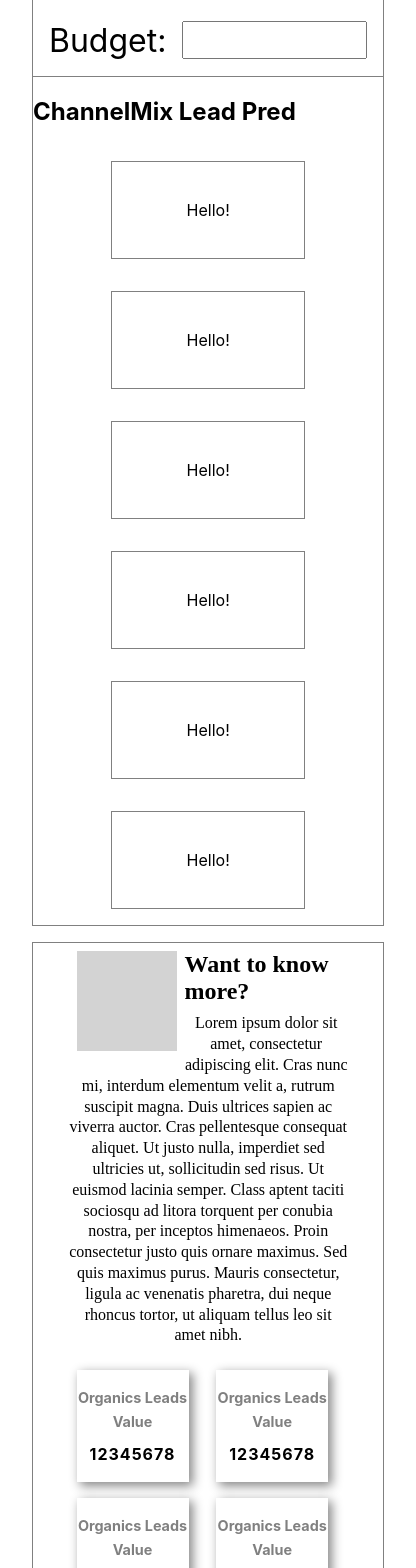
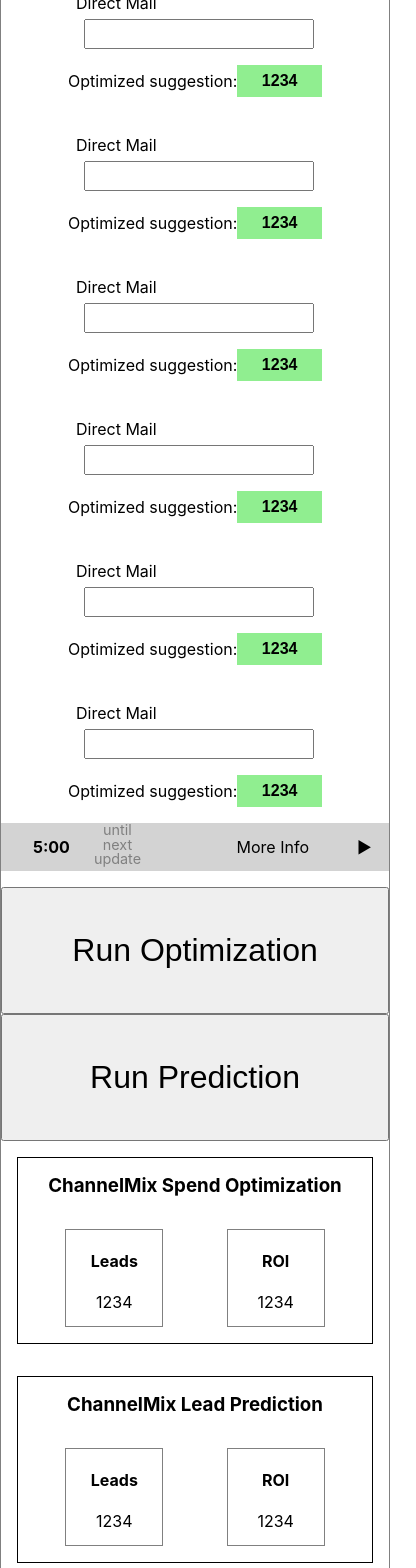
Before and after one commit to lucianofedericoolmedo/templateReactCharts, a React (Create React App) app: page / in a window 390 px wide. Shown: the part 320-1888 px from the top of the page, 416 px wide, since content can reach past the window. Built offline with nearby package versions, Linux system fonts and the light colour scheme.

Commit message:
finished 95% of the page's skeleton, fully mobile responsive

```diff
--- a/src/pages/optimizationAndPrediction/OptimizationAndPrediction.js
+++ b/src/pages/optimizationAndPrediction/OptimizationAndPrediction.js
@@ -7,23 +7,104 @@
     <div className="channel-spend-optimization-and-prediction-page">
       <div className="optimization-and-prediction">
         <div className="optimization-and-prediction-header">
-          LOGO AND DATEPICKER GO HERE
+          <h1>LOGO</h1>
+          <div className="datepicker-form">
+            <label for="cars">Forecast Dates</label>
+            <select name="cars" id="cars">
+              <option value="volvo">Volvo</option>
+              <option value="saab">Saab</option>
+              <option value="mercedes">Mercedes</option>
+              <option value="audi">Audi</option>
+            </select>
+            <p className="next-quarter">1234 - 5678</p>
+            <input type="date" />
+          </div>
         </div>
         <div className="budget-input">
           <label for="budget">Budget:</label>
           <input type="number" id="budget" name="budget" />
         </div>
-        <div className="channelmix-lead-pred">
+        <section className="channelmix-lead-pred">
           <h2>ChannelMix Lead Pred</h2>
           <div className="input-card-list">
-            <div className="input-card">Hello!</div>
-            <div className="input-card">Hello!</div>
-            <div className="input-card">Hello!</div>
-            <div className="input-card">Hello!</div>
-            <div className="input-card">Hello!</div>
-            <div className="input-card">Hello!</div>
+            <div className="input-card">
+              <label for="direct-mail">Direct Mail</label>
+              <input type="number" id="direct-mail" name="direct-mail" />
+              <p>Optimized suggestion:</p>
+              <button>1234</button>
+            </div>
+            <div className="input-card">
+              <label for="direct-mail2">Direct Mail</label>
+              <input type="number" id="direct-mail2" name="direct-mail2" />
+              <p>Optimized suggestion:</p>
+              <button>1234</button>
+            </div>
+            <div className="input-card">
+              <label for="direct-mail3">Direct Mail</label>
+              <input type="number" id="direct-mail3" name="direct-mail3" />
+              <p>Optimized suggestion:</p>
+              <button>1234</button>
+            </div>
+            <div className="input-card">
+              <label for="direct-mail4">Direct Mail</label>
+              <input type="number" id="direct-mail4" name="direct-mail4" />
+              <p>Optimized suggestion:</p>
+              <button>1234</button>
+            </div>
+            <div className="input-card">
+              <label for="direct-mail5">Direct Mail</label>
+              <input type="number" id="direct-mail5" name="direct-mail5" />
+              <p>Optimized suggestion:</p>
+              <button>1234</button>
+            </div>
+            <div className="input-card">
+              <label for="direct-mail6">Direct Mail</label>
+              <input type="number" id="direct-mail6" name="direct-mail6" />
+              <p>Optimized suggestion:</p>
+              <button>1234</button>
+            </div>
           </div>
-        </div>
+          <details className="prediction-and-optimization-details">
+            <summary>
+              <p className="timer">5:00</p>
+              <p className="timer-description">until next update</p>
+              <p className="more-info-summary">More Info</p>
+            </summary>
+            <p className="prediction-and-optimization-info">
+              Epcot is a theme park at Walt Disney World Resort featuring
+              exciting attractions, international pavilions, award-winning
+              fireworks and seasonal special events.
+            </p>
+          </details>
+          <div className="prediction-buttons">
+            <button>Run Optimization</button>
+            <button>Run Prediction</button>
+          </div>
+          <div className="predictions">
+            <div className="spend-optimization">
+              <h3>ChannelMix Spend Optimization</h3>
+              <div className="leads">
+                <h4>Leads</h4>
+                <p>1234</p>
+              </div>
+              <div className="roi">
+                <h4>ROI</h4>
+                <p>1234</p>
+              </div>
+            </div>
+            <div className="lead-prediction">
+              <h3>ChannelMix Lead Prediction</h3>
+              <div className="leads">
+                <h4>Leads</h4>
+                <p>1234</p>
+              </div>
+              <div className="roi">
+                <h4>ROI</h4>
+                <p>1234</p>
+              </div>
+            </div>
+          </div>
+        </section>
       </div>
       <WantToKnowMore />
     </div>
--- a/src/pages/optimizationAndPrediction/OptimizationAndPrediction.scss
+++ b/src/pages/optimizationAndPrediction/OptimizationAndPrediction.scss
@@ -1,15 +1,14 @@
 .channel-spend-optimization-and-prediction-page {
-  max-width: 100vw;
-  max-height: 93vh;
-  padding: 1rem 2rem;
+  //add padding here if you need some space to the sides
   .optimization-and-prediction {
     border: 1px solid grey;
     margin-bottom: 1rem;
     .optimization-and-prediction-header {
       width: 100%;
-      line-height: 5rem;
-      font-size: 3rem;
-      text-align: center;
+      display: flex;
+      justify-content: space-between;
+      align-items: center;
+      flex-wrap: wrap;
       border-bottom: 1px solid grey;
       margin-bottom: 1rem;
     }
@@ -35,26 +34,144 @@
     .channelmix-lead-pred {
       h2 {
         width: 100%;
+        text-align: center;
       }
       .input-card-list {
-        // display: grid;
-        // grid-template-columns: repeat(auto-fit, minmax(24rem, 1fr));
         display: flex;
         flex-wrap: wrap;
         justify-content: space-evenly;
         align-items: center;
         .input-card {
-          flex-grow: 1;
+          min-width: fit-content;
+          margin: 1rem;
+          display: grid;
+          grid-template-areas: "title title" "input input" "text button";
+          grid-template-columns: 2fr 1fr;
+          label {
+            grid-area: title;
+            height: 2rem;
+            line-height: 2rem;
+            padding-left: 0.5rem;
+            overflow: hidden;
+            width: 100%;
+          }
+          input {
+            grid-area: input;
+            height: 1.5rem;
+            margin: 0 0.5rem 1rem 1rem;
+          }
+          p {
+            grid-area: text;
+            text-align: center;
+            height: 2rem;
+            line-height: 2rem;
+          }
+          button {
+            grid-area: button;
+            border-radius: 0;
+            background-color: lightgreen;
+            border: 0;
+            font-weight: bold;
+            font-size: 1rem;
+            &:active {
+              background-color: green;
+            }
+          }
+        }
+      }
+      .prediction-buttons {
+        width: 100%;
+        display: grid;
+        grid-template-columns: repeat(auto-fit, minmax(17rem, 1fr));
+        button {
+          height: 15vh;
+          font-size: 2rem;
           min-width: 12rem;
-          max-width: 40vw;
+        }
+      }
+      .predictions {
+        width: 100%;
+        display: grid;
+        grid-template-columns: repeat(auto-fit, minmax(17rem, 1fr));
+        .lead-prediction,
+        .spend-optimization {
+          margin: 1rem;
+          border: 1px solid black;
+          display: flex;
+          justify-content: space-evenly;
+          align-items: center;
+          flex-wrap: wrap;
+          h3 {
+            padding: 1rem;
+            margin: 0;
+            text-align: center;
+            width: 100%;
+          }
+          .leads,
+          .roi {
+            width: 6rem;
+            height: 6rem;
+            text-align: center;
+            border: 1px solid grey;
+            margin: 1rem;
+          }
+        }
+      }
+      .prediction-and-optimization-details {
+        width: 100%;
+        background-color: lightgrey;
+        margin-bottom: 1rem;
+        cursor: pointer;
+        summary {
+          height: 3rem;
+          line-height: 3rem;
+          padding: 0 1rem;
+          display: grid;
+          //we have 4 columns because the 4th represents the arrow
+          grid-template-columns: min-content min-content 1fr 1rem;
 
-          height: 6rem;
-          line-height: 6rem;
-          text-align: center;
-          border: 1px solid grey;
-          margin: 1rem;
+          .timer {
+            font-weight: bold;
+            padding: 0 1rem;
+          }
+          .timer-description {
+            font-size: 0.9rem;
+            text-align: center;
+            color: grey;
+            line-height: 1;
+            padding: 0 0.5rem;
+          }
+
+          .more-info-summary {
+            text-align: right;
+            padding-right: 3rem;
+          }
+
+          list-style: none;
+          &::-webkit-details-marker {
+            display: none;
+          }
+          &::after {
+            content: "►";
+          }
+        }
+        .prediction-and-optimization-info {
+          background-color: white;
+          line-height: 1.5rem;
+          font-size: 1rem;
+          padding: 0 1rem;
+        }
+        &[open] summary:after {
+          content: "▼";
         }
       }
     }
   }
 }
+
+summary::after {
+  content: " ►";
+}
+details[open] summary:after {
+  content: " ▼";
+}
```
